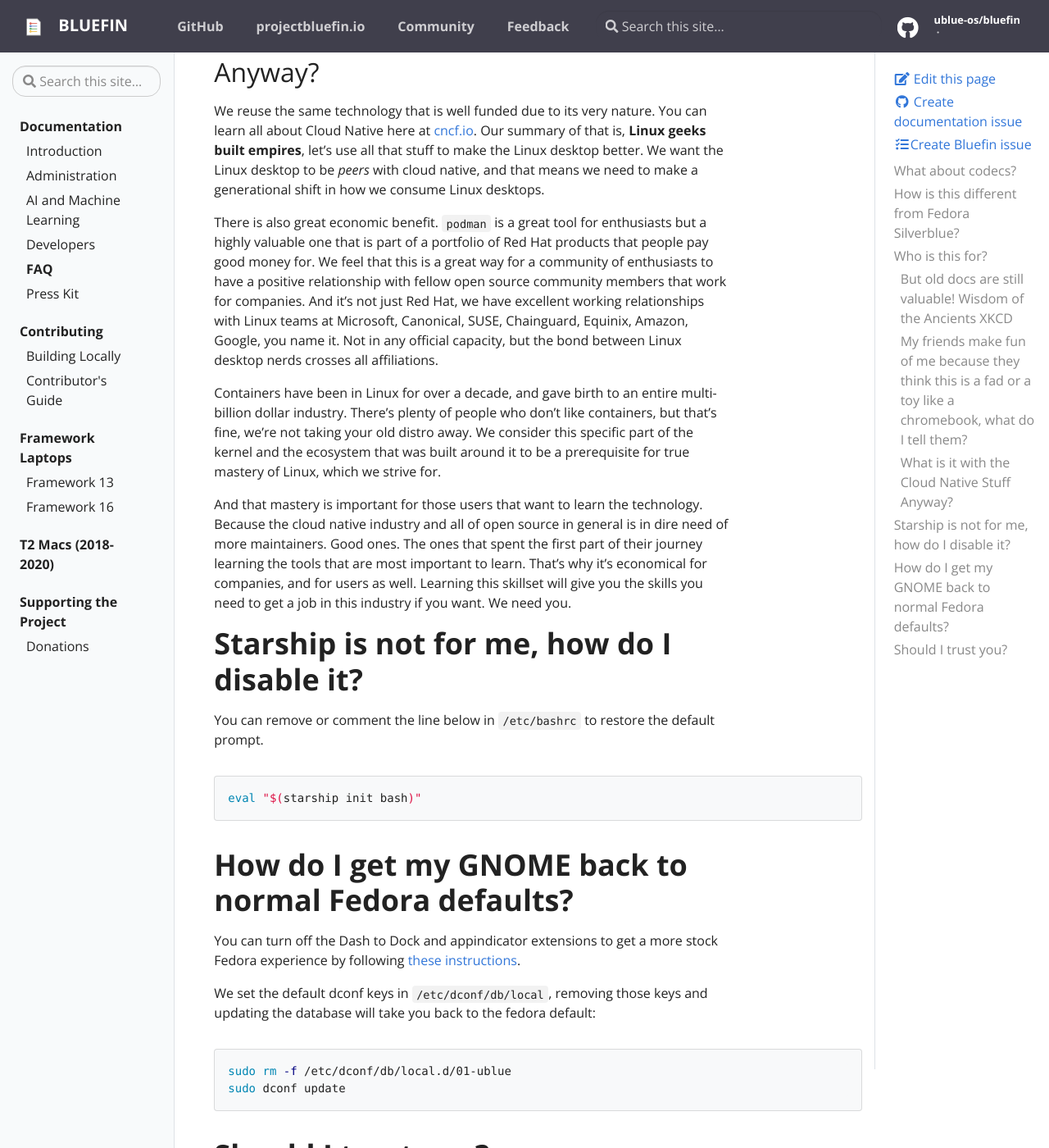
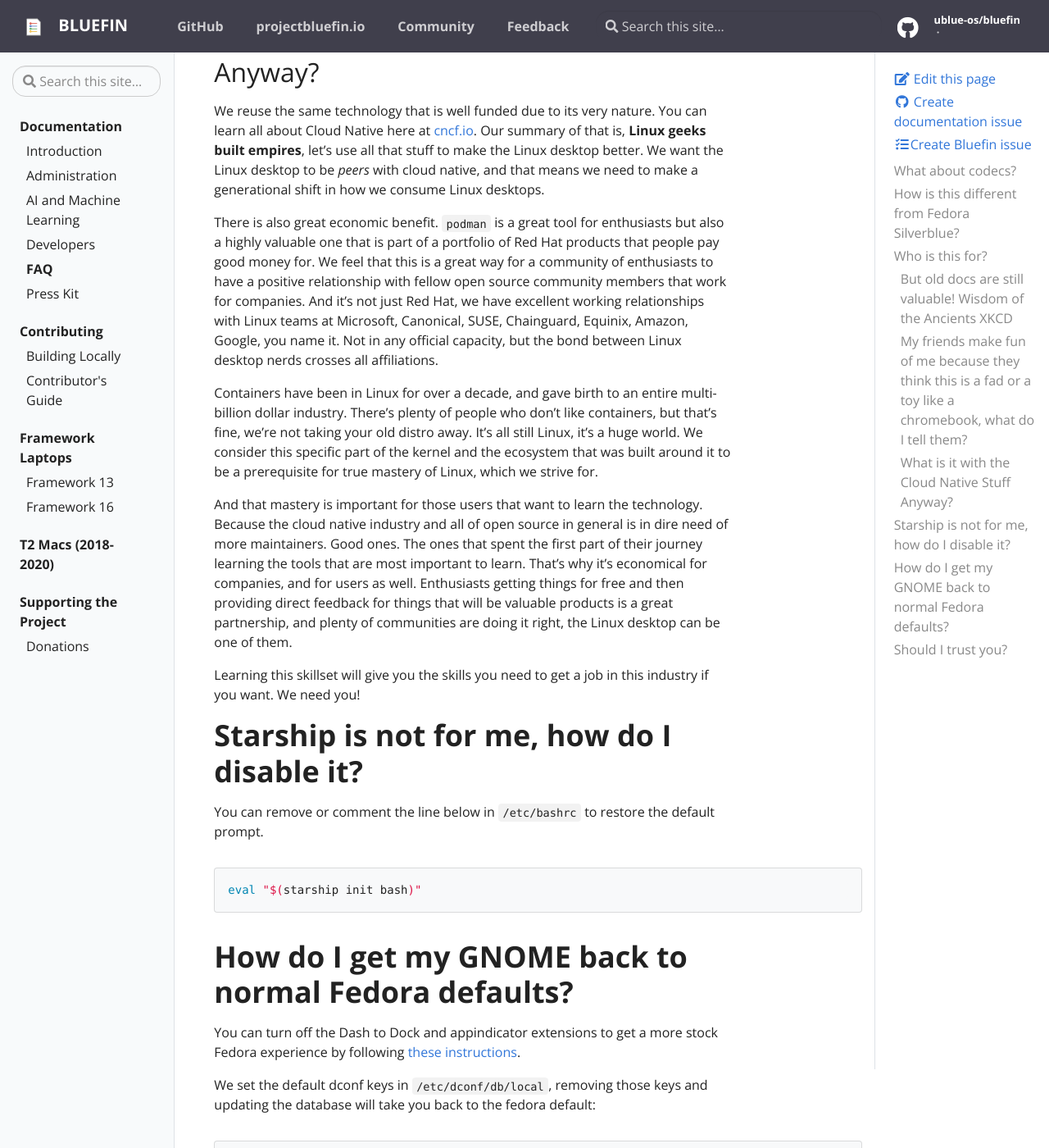
Before and after one commit to ublue-os/bluefin-docs, a Jekyll site: the page built from _docs/FAQ.md, in a window 1280 px wide and 1400 px high, scrolled down 2242 px. Shown: the whole window at 82% size. Built offline with Jekyll 4.4.1, drawn with Linux system fonts in a browser that asks for light colours.

Commit message:
Update FAQ.md

```diff
--- a/_docs/FAQ.md
+++ b/_docs/FAQ.md
@@ -43,11 +43,13 @@
 
 We reuse the same technology that is well funded due to its very nature. You can learn all about Cloud Native here at [cncf.io](https://www.cncf.io/). Our summary of that is, **Linux geeks built empires**, let's use all that stuff to make the Linux desktop better. We want the Linux desktop to be _peers_ with cloud native, and that means we need to make a generational shift in how we consume Linux desktops.
 
-There is also great economic benefit. `podman` is a great tool for enthusiasts but a highly valuable one that is part of a portfolio of Red Hat products that people pay good money for. We feel that this is a great way for a community of enthusiasts to have a positive relationship with fellow open source community members that work for companies. And it's not just Red Hat, we have excellent working relationships with Linux teams at Microsoft, Canonical, SUSE, Chainguard, Equinix, Amazon, Google, you name it. Not in any official capacity, but the bond between Linux desktop nerds crosses all affiliations.
+There is also great economic benefit. `podman` is a great tool for enthusiasts but also a highly valuable one that is part of a portfolio of Red Hat products that people pay good money for. We feel that this is a great way for a community of enthusiasts to have a positive relationship with fellow open source community members that work for companies. And it's not just Red Hat, we have excellent working relationships with Linux teams at Microsoft, Canonical, SUSE, Chainguard, Equinix, Amazon, Google, you name it. Not in any official capacity, but the bond between Linux desktop nerds crosses all affiliations.
 
-Containers have been in Linux for over a decade, and gave birth to an entire multi-billion dollar industry. There's plenty of people who don't like containers, but that's fine, we're not taking your old distro away. We consider this specific part of the kernel and the ecosystem that was built around it to be a prerequisite for true mastery of Linux, which we strive for.
+Containers have been in Linux for over a decade, and gave birth to an entire multi-billion dollar industry. There's plenty of people who don't like containers, but that's fine, we're not taking your old distro away. It's all still Linux, it's a huge world. We consider this specific part of the kernel and the ecosystem that was built around it to be a prerequisite for true mastery of Linux, which we strive for.
 
-And that mastery is important for those users that want to learn the technology. Because the cloud native industry and all of open source in general is in dire need of more maintainers. Good ones. The ones that spent the first part of their journey learning the tools that are most important to learn. That's why it's economical for companies, and for users as well. Learning this skillset will give you the skills you need to get a job in this industry if you want. We need you.
+And that mastery is important for those users that want to learn the technology. Because the cloud native industry and all of open source in general is in dire need of more maintainers. Good ones. The ones that spent the first part of their journey learning the tools that are most important to learn. That's why it's economical for companies, and for users as well. Enthusiasts getting things for free and then providing direct feedback for things that will be valuable products is a great partnership, and plenty of communities are doing it right, the Linux desktop can be one of them.
+
+Learning this skillset will give you the skills you need to get a job in this industry if you want. We need you!
 
 # Starship is not for me, how do I disable it?
 
```
